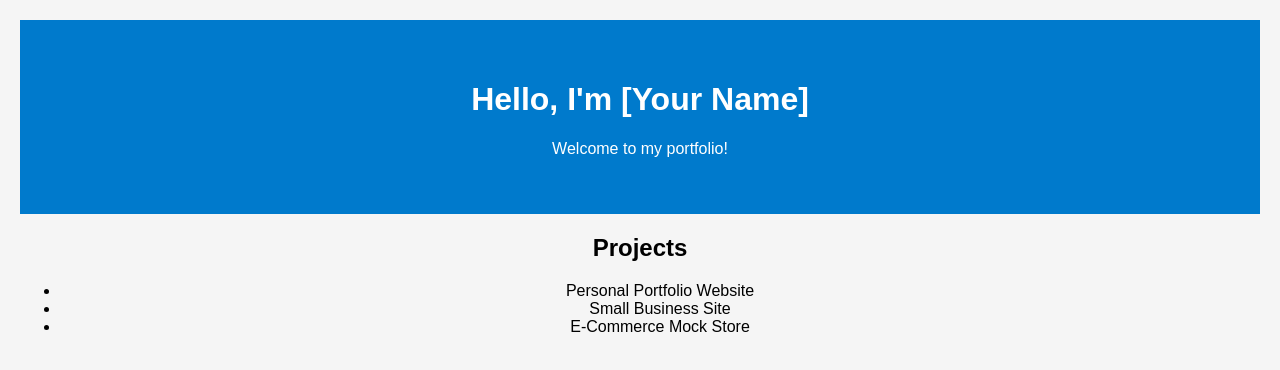
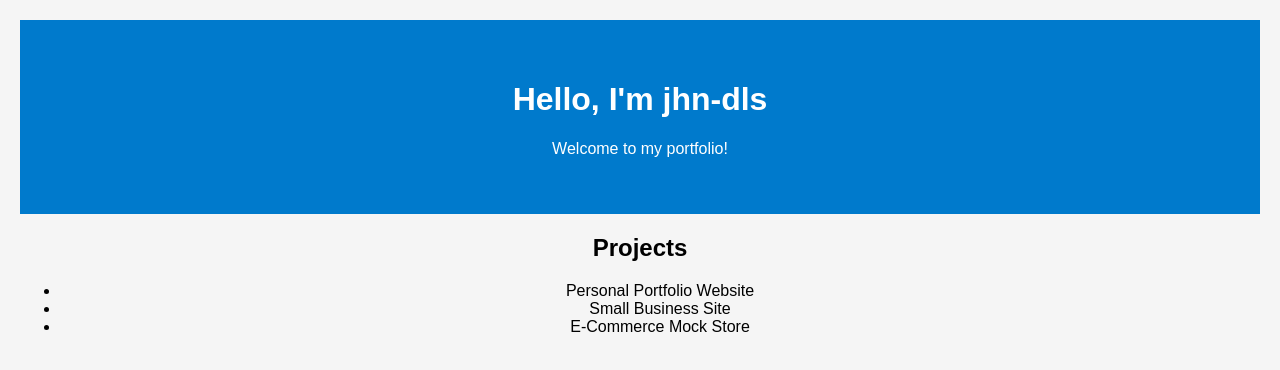
Before and after one commit to jhn-dls/my-practice, a plain HTML site: page index.html in a window 1280 px wide. Drawn offline with Linux system fonts and the light colour scheme.

Commit message:
Update index.html

```diff
--- a/index.html
+++ b/index.html
@@ -6,7 +6,7 @@
 </head>
 <body>
   <header>
-    <h1>Hello, I'm [Your Name]</h1>
+    <h1>Hello, I'm jhn-dls</h1>
     <p>Welcome to my portfolio!</p>
   </header>
   <section>
```
